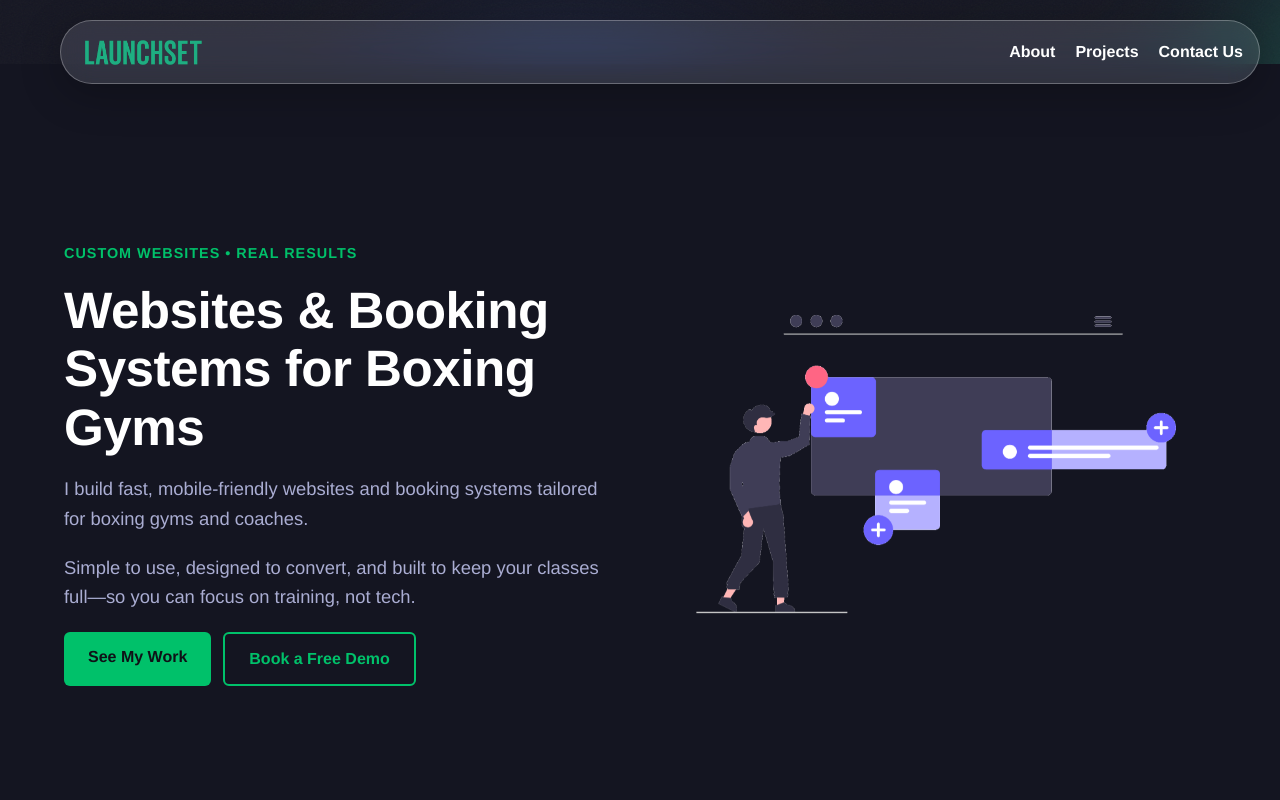
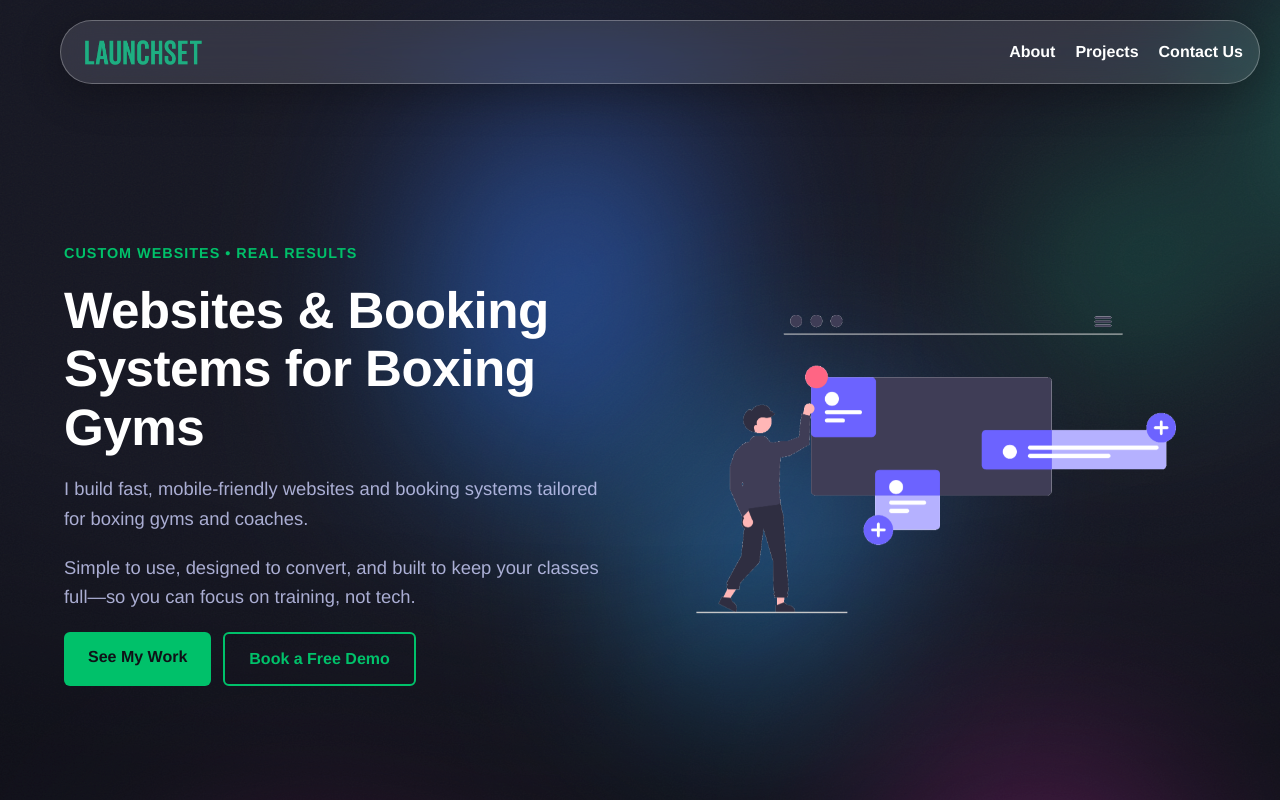
Before and after one commit to Launchset/Portfolio, a React (Vite) app: page / in a window 1280 px wide. Shown: the top 800 px of the page. Built offline with nearby package versions, Linux system fonts and the light colour scheme.

Commit message:
Update site background z-index for improved layering; ensure main content is positioned above background.

```diff
--- a/src/styles/global.css
+++ b/src/styles/global.css
@@ -51,10 +51,16 @@ ul {
 .site-bg {
   position: fixed;
   inset: 0;
-  z-index: -1;
+  z-index: 0; /* changed from -1 -> sits above document background but behind content */
   overflow: hidden;
   isolation: isolate;
   pointer-events: none;
+}
+
+/* Ensure page content sits above the site background */
+main {
+  position: relative;
+  z-index: 1;
 }
 
 /* Blobs generated by React inline styles */
```
